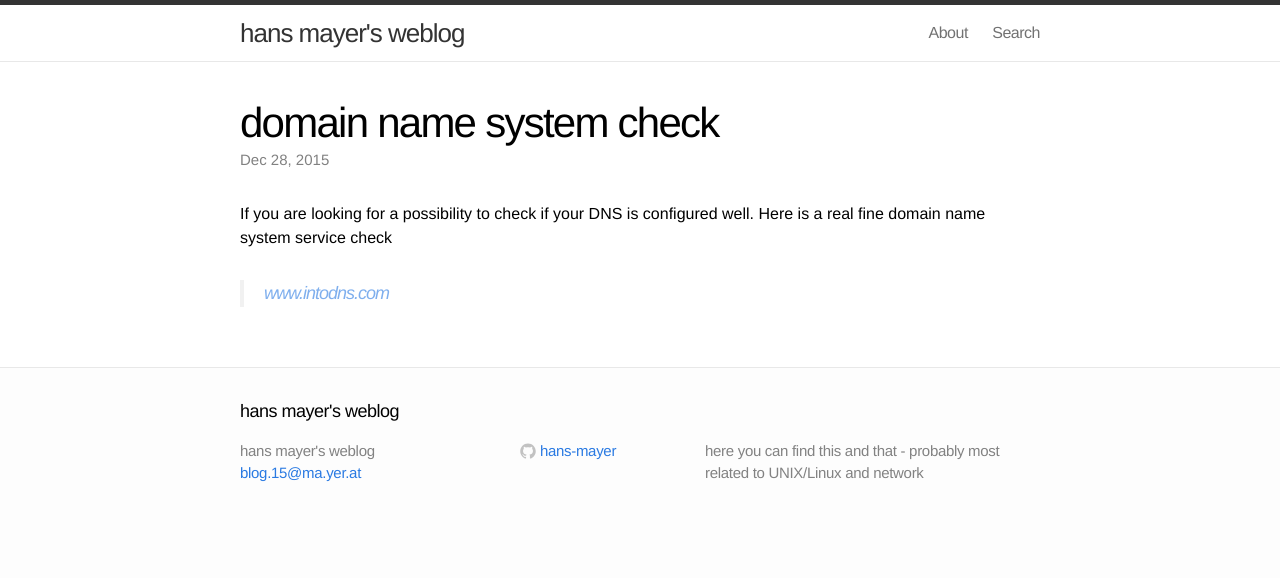
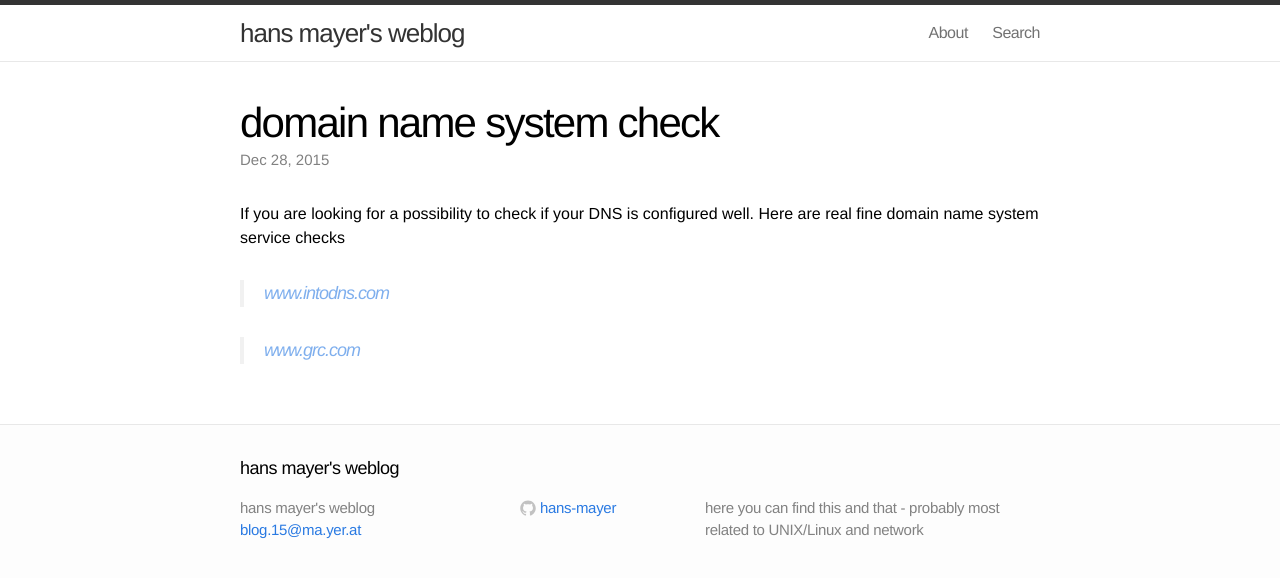
Before and after one commit to hans-mayer/blog, a Jekyll site: the page built from _posts/2015-12-28-name-server-check.markdown, in a window 1280 px wide. Shown: the top 578 px of the page. Built offline with Jekyll 4.4.1, drawn with Linux system fonts in a browser that asks for light colours.

Commit message:
name-server-check add www.grc.com

```diff
--- a/_posts/2015-12-28-name-server-check.markdown
+++ b/_posts/2015-12-28-name-server-check.markdown
@@ -5,7 +5,9 @@ date:   2015-12-28 22:50:00 CET
 categories: internet dns domain-name-system
 ---
 
-If you are looking for a possibility to check if your DNS is configured well. Here is a real fine domain name system service check
+If you are looking for a possibility to check if your DNS is configured well. Here are real fine domain name system service checks
 
 
 > [www.intodns.com](http://www.intodns.com/){:target="_blank"}
+
+> [www.grc.com](https://www.grc.com/dns/dns.htm){:target="_blank"}
```
